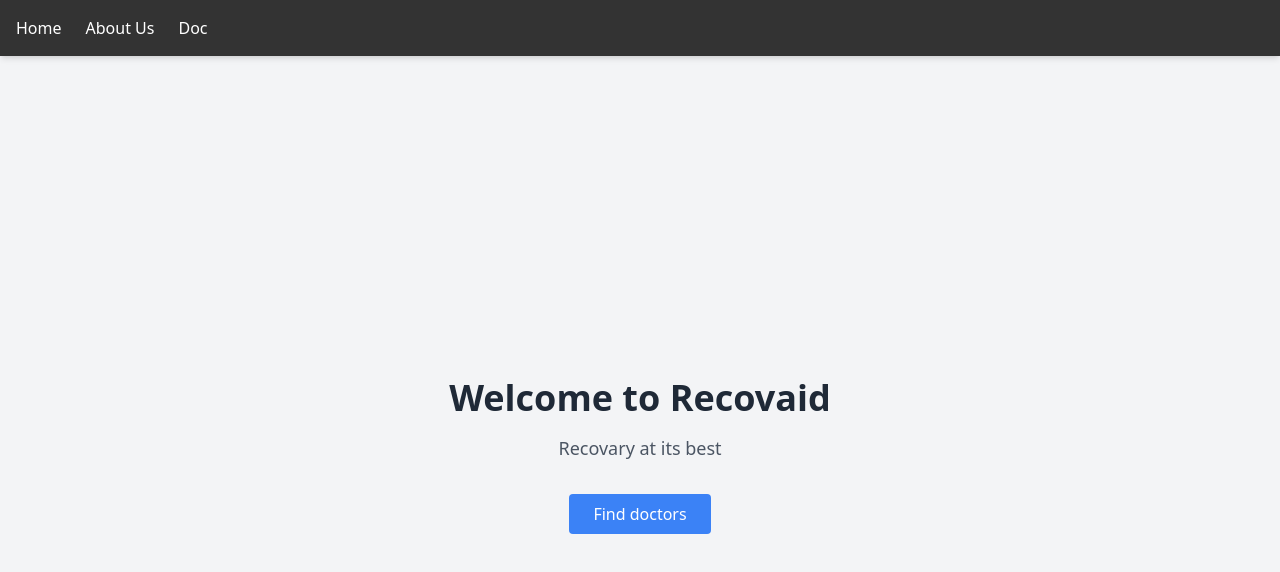
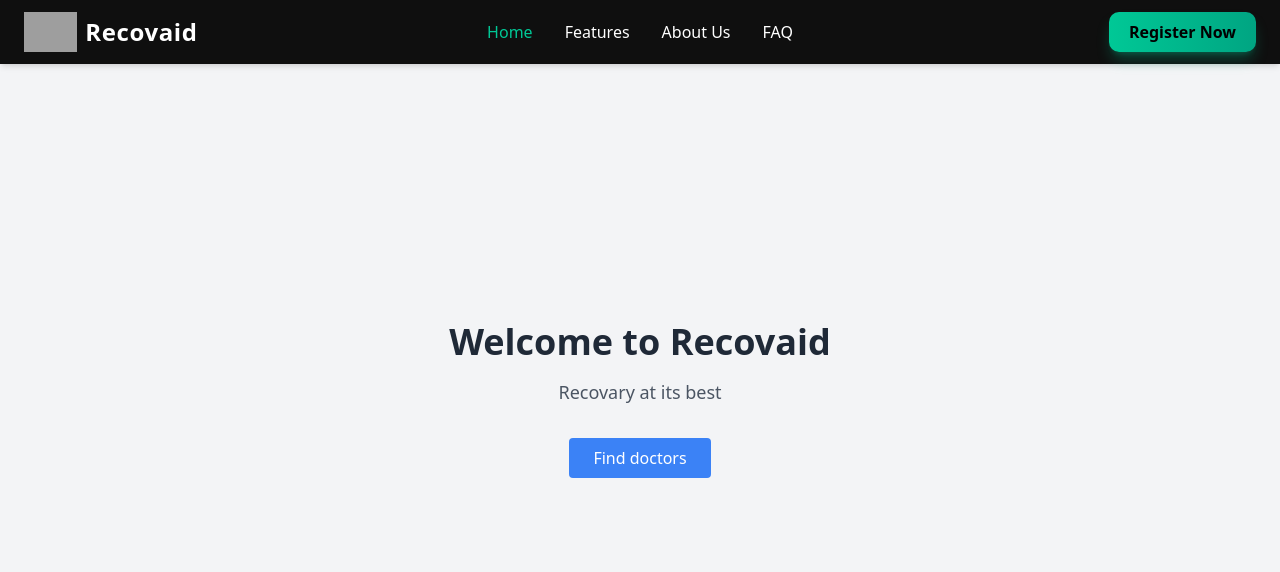
Before and after one commit to Nilanjan-Mondal/Recovaid, a React (Vite) app in the folder client/: page / in a window 1280 px wide. Shown: the top 572 px of the page. Built offline with nearby package versions, Linux system fonts and the light colour scheme; grey boxes are pictures that could not be loaded.

Commit message:
[FEAT] : Add navbar for landing page

```diff
--- a/client/src/components/Navbar.jsx
+++ b/client/src/components/Navbar.jsx
@@ -1,13 +1,50 @@
-export default function Navbar() {
+import recovaidPng from '../assets/recovaidPng.png';
+
+export default function Navbar({ onRegisterClick }) {
     return (
-        <nav>
-            <div className="bg-black bg-opacity-80 backdrop-blur-lg p-4 shadow-md relative z-50">
-                <div className="container mx-auto flex justify-between items-center">
-                    <ul className="hidden md:flex space-x-6">
-                        <button className="text-white hover:text-red-500">Home</button>
-                        <button className="text-white hover:text-yellow-400">About Us</button>
-                        <button className="text-white hover:text-orange-400">Doc</button>
-                    </ul>
+        <nav className="bg-[#0f0f0f] backdrop-blur-md shadow-md fixed top-0 left-0 right-0 z-50">
+            <div className="container mx-auto px-6 flex justify-between items-center h-16">
+                {/* Left: Logo */}
+                <div className="flex items-center h-16">
+                    <img
+                        src={recovaidPng}
+                        alt="Recovaid Logo"
+                        className="h-10 object-contain"
+                    />
+                    <span className="ml-2 text-2xl font-semibold text-white tracking-wide">Recovaid</span>
+                </div>
+
+                {/* Center: Navigation Links */}
+                <ul className="absolute left-1/2 top-0 transform -translate-x-1/2 hidden md:flex space-x-8 items-center h-16">
+                    <li>
+                        <button className="text-[#00C896] hover:text-[#00C896] transition-colors duration-200">
+                            Home
+                        </button>
+                    </li>
+                    <li>
+                        <button className="text-white hover:text-[#00C896] transition-colors duration-200">
+                            Features
+                        </button>
+                    </li>
+                    <li>
+                        <button className="text-white hover:text-[#00C896] transition-colors duration-200">
+                            About Us
+                        </button>
+                    </li>
+                    <li>
+                        <button className="text-white hover:text-[#00C896] transition-colors duration-200">
+                            FAQ
+                        </button>
+                    </li>
+                </ul>
+
+                {/* Right: Professional Sign Up Button */}
+                <div className="flex items-center h-16">
+                    <button className="bg-gradient-to-r from-[#00C896] to-[#00A582] text-black font-semibold px-5 py-2 rounded-[10px] shadow-lg shadow-[#00C896]/30 hover:from-[#00b287] hover:to-[#009c75] transition-all duration-300"
+                        onClick={onRegisterClick}
+                    >
+                        Register Now
+                    </button>
                 </div>
             </div>
         </nav>
```
